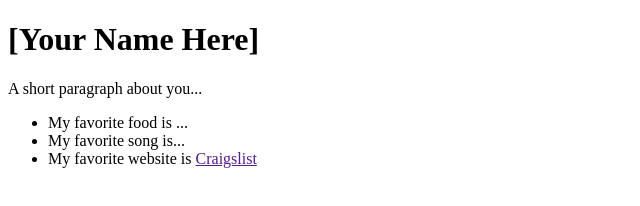
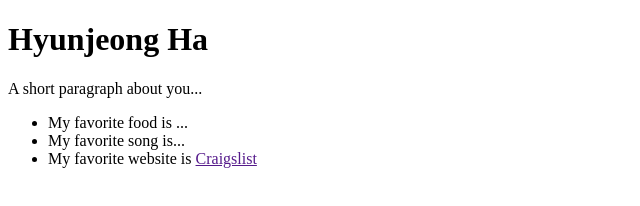
Before and after one commit to bbhyunqwer-cmyk/UIDesign1, a plain HTML site: page index.html in a window 1280 px wide. Shown: the whole page, without its empty margins (0-640 px from the left). Drawn offline with Linux system fonts and the light colour scheme.

Commit message:
Change name in h1

```diff
--- a/index.html
+++ b/index.html
@@ -17,7 +17,7 @@
       <!-- <img src="https://archives.bulbagarden.net/media/upload/2/24/Spr_2c_054.png" alt="Psyduck" /> -->
 
       <!-- about me-->
-      <h1>[Your Name Here]</h1>
+      <h1>Hyunjeong Ha</h1>
       <p class="desc">A short paragraph about you...</p>
       <ul>
         <li>My favorite food is ...</li>
```
